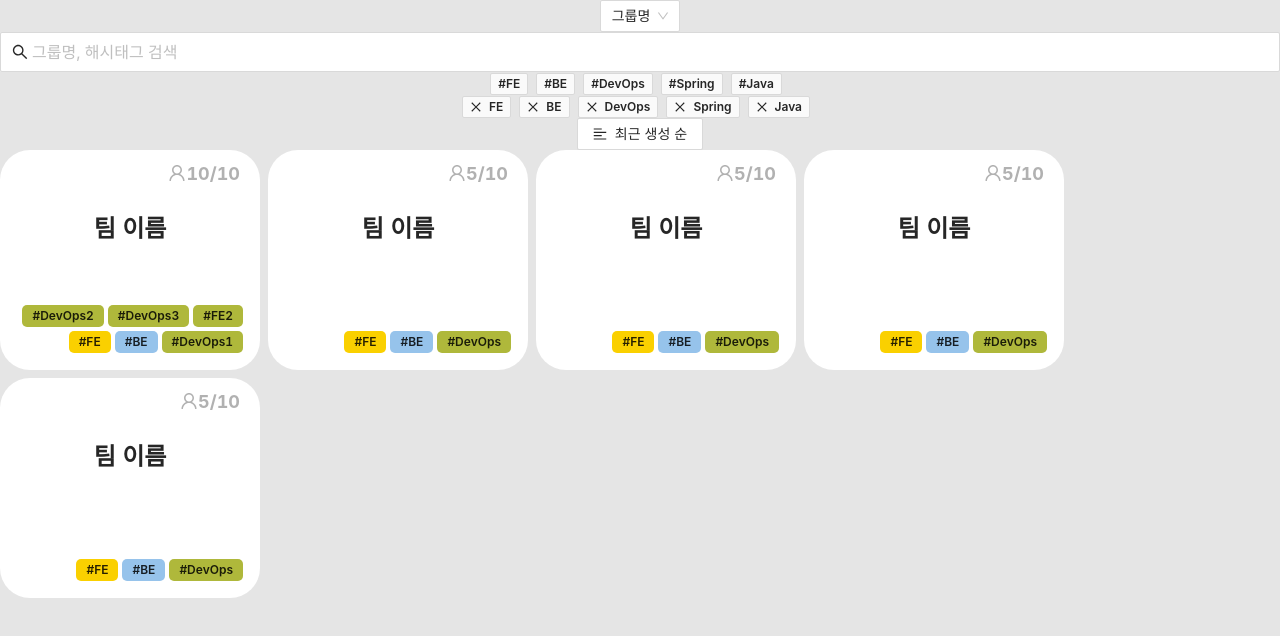
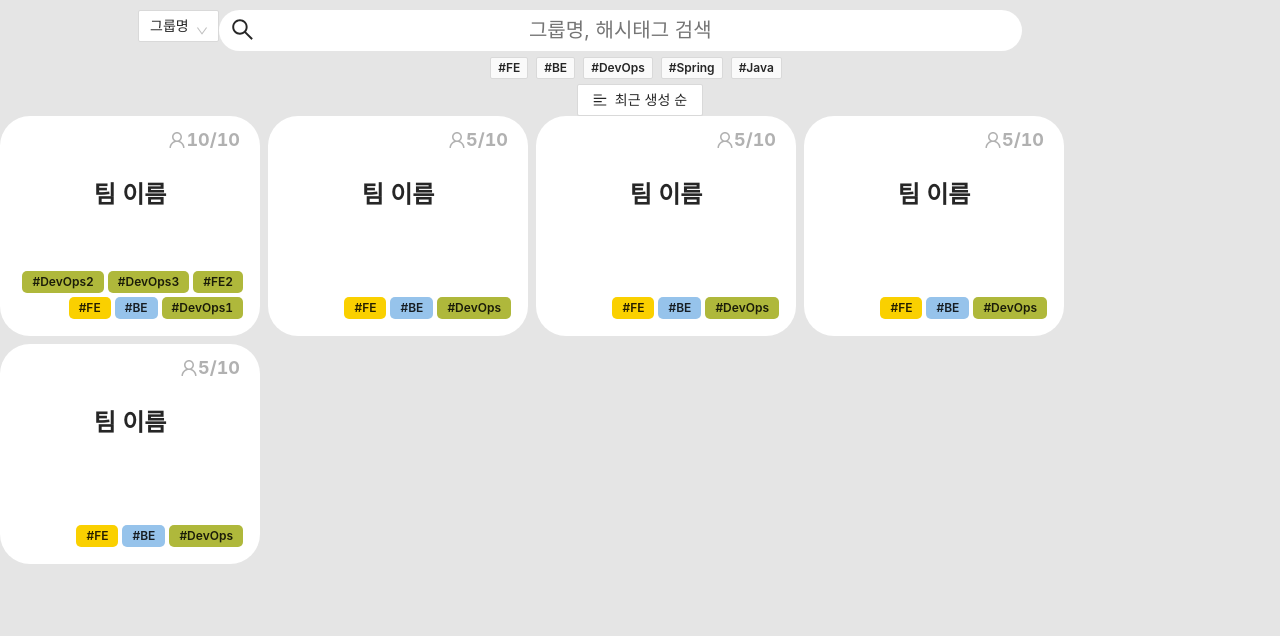
Before and after one commit to cbnu12/yas-front, a React (Create React App) app: page / in a window 1280 px wide. Shown: the top 636 px of the page. Built offline with nearby package versions, Linux system fonts and the light colour scheme.

Commit message:
feat: 검색창 css 수정

```diff
--- a/src/pages/Main/components/SearchInput/SearchInput.scss
+++ b/src/pages/Main/components/SearchInput/SearchInput.scss
@@ -1,12 +1,44 @@
 .main__search-input{
-    width: 100%;
 
-    input {
+    &__input-container {
         width: 80%;
-        height: 30px;
+        margin: auto;
         padding: 10px;
-        border-radius: 30px;
-        border: none;
-        font-size: 24px;
+        display: flex;
+
+        &__box{
+            width: 80%;
+            position: relative;
+
+            .search-icon{
+                top: 8px;
+                left: 12px;
+                font-size: 23px;
+                position: absolute;
+            }
+
+            input{
+                width: 100%;
+                border-radius: 30px;
+                border: none;
+                font-size: 20px;
+                padding: 5px 20px;
+                text-align: center;
+            }
+
+        }
+        select{
+            display: inline-block;
+        }
+
+        input{
+            display: inline-block;
+        }
+    }
+
+    &__tag-container{
+        width: fit-content;
+        height: fit-content;
+        margin: -5px auto 5px auto;
     }
 }
--- a/src/pages/Main/components/SearchInput/SearchInput.tsx
+++ b/src/pages/Main/components/SearchInput/SearchInput.tsx
@@ -1,5 +1,7 @@
 import { CloseOutlined, SearchOutlined } from "@ant-design/icons";
 import { Select, Input, Tag, Typography } from "antd";
+
+import "./SearchInput.scss";
 
 interface Props {
   tagList: string[];
@@ -9,17 +11,18 @@ const SearchInput = ({ tagList }: Props) => {
   const { Option } = Select;
 
   return (
-    <>
-      <Select defaultValue={"그룹명"}>
-        <Option>그룹명</Option>
-        <Option>해시태그</Option>
-      </Select>
-      <Input
-        placeholder="그룹명, 해시태그 검색"
-        size="large"
-        prefix={<SearchOutlined />}
-      />
-      <div>
+    <div className="main__search-input">
+      <div className="main__search-input__input-container">
+        <Select defaultValue={"그룹명"}>
+          <Option>그룹명</Option>
+          <Option>해시태그</Option>
+        </Select>
+        <div className="main__search-input__input-container__box">
+          <SearchOutlined className="search-icon" />
+          <input placeholder="그룹명, 해시태그 검색" />
+        </div>
+      </div>
+      <div className="main__search-input__tag-container">
         {tagList.map((item) => (
           <Tag key={item} color="default">
             <Typography.Text strong>#{item}</Typography.Text>
@@ -27,14 +30,14 @@ const SearchInput = ({ tagList }: Props) => {
         ))}
       </div>
 
-      <div>
+      {/* <div>
         {tagList.map((item) => (
           <Tag key={item} color="default" icon={<CloseOutlined />}>
             <Typography.Text strong>{item}</Typography.Text>
           </Tag>
         ))}
-      </div>
-    </>
+      </div> */}
+    </div>
   );
 };
 
```
